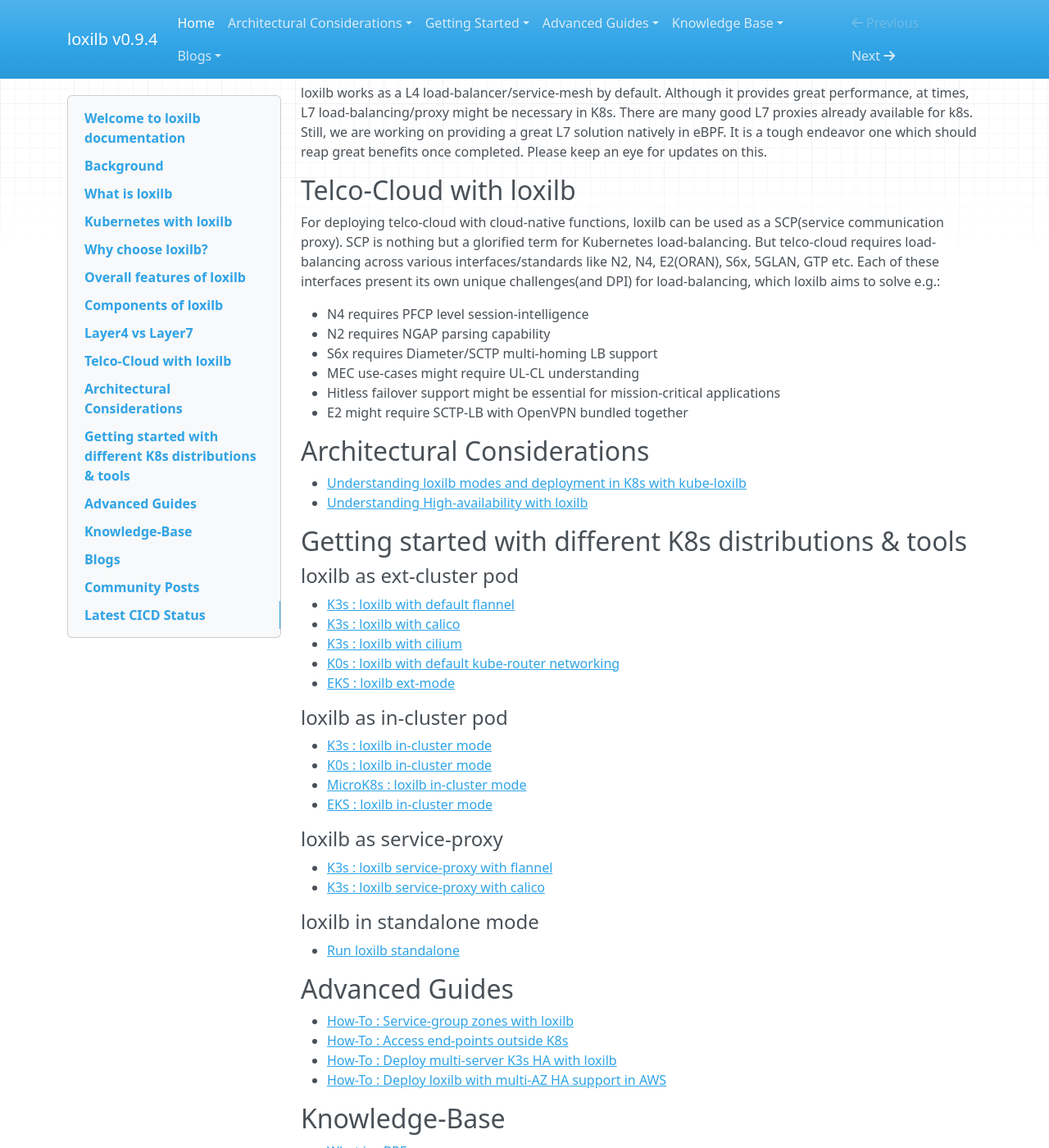
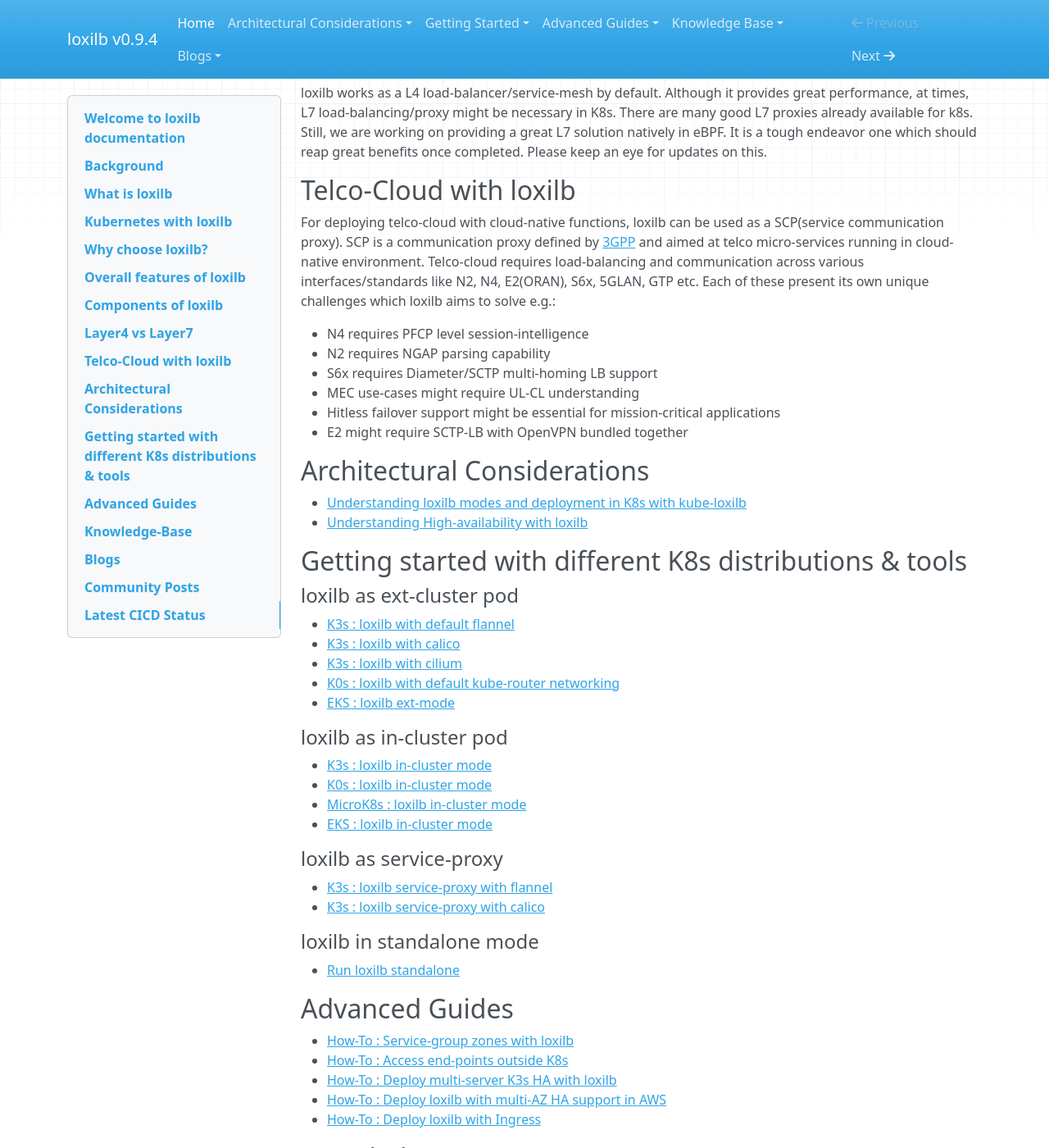
Before and after one commit to loxilb-io/loxilbdocs, an MkDocs documentation site: the page built from docs/index.md, in a window 1280 px wide and 1400 px high, scrolled down 2725 px. Shown: the whole window at 82% size. Built offline with MkDocs 1.6.1, drawn with Linux system fonts in a browser that asks for light colours; nearby versions of some CDN libraries.

Commit message:
Update index.md

```diff
--- a/docs/index.md
+++ b/docs/index.md
@@ -68,7 +68,7 @@
 loxilb works as a L4 load-balancer/service-mesh by default. Although it provides great performance, at times, L7 load-balancing/proxy might be necessary in K8s. There are many good L7 proxies already available for k8s. Still, we are working on providing a great L7 solution natively in eBPF. It is a tough endeavor one which should reap great benefits once completed. Please keep an eye for updates on this.
 
 ## Telco-Cloud with loxilb
-For deploying telco-cloud with cloud-native functions, loxilb can be used as a SCP(service communication proxy). SCP is nothing but a glorified term for Kubernetes load-balancing. But telco-cloud requires load-balancing across various interfaces/standards like N2, N4, E2(ORAN), S6x, 5GLAN, GTP etc. Each of these interfaces present its own unique challenges(and DPI) for load-balancing, which loxilb aims to solve e.g.:
+For deploying telco-cloud with cloud-native functions, loxilb can be used as a SCP(service communication proxy). SCP is a communication proxy defined by [3GPP](https://www.etsi.org/deliver/etsi_ts/129500_129599/129500/16.04.00_60/ts_129500v160400p.pdf) and aimed at telco micro-services running in cloud-native environment. Telco-cloud requires load-balancing and communication across various interfaces/standards like N2, N4, E2(ORAN), S6x, 5GLAN, GTP etc. Each of these present its own unique challenges which loxilb aims to solve e.g.:
 
 - N4 requires PFCP level session-intelligence
 - N2 requires NGAP parsing capability
@@ -108,6 +108,7 @@
 - [How-To : Access end-points outside K8s](ext-ep.md)
 - [How-To : Deploy multi-server K3s HA with loxilb](k3s-multi-master.md)
 - [How-To : Deploy loxilb with multi-AZ HA support in AWS](aws-multi-az.md)
+- [How-To : Deploy loxilb with Ingress](loxilb-nginx-ingress.md)
 
 ## Knowledge-Base
 - [What is eBPF](ebpf.md)
```
